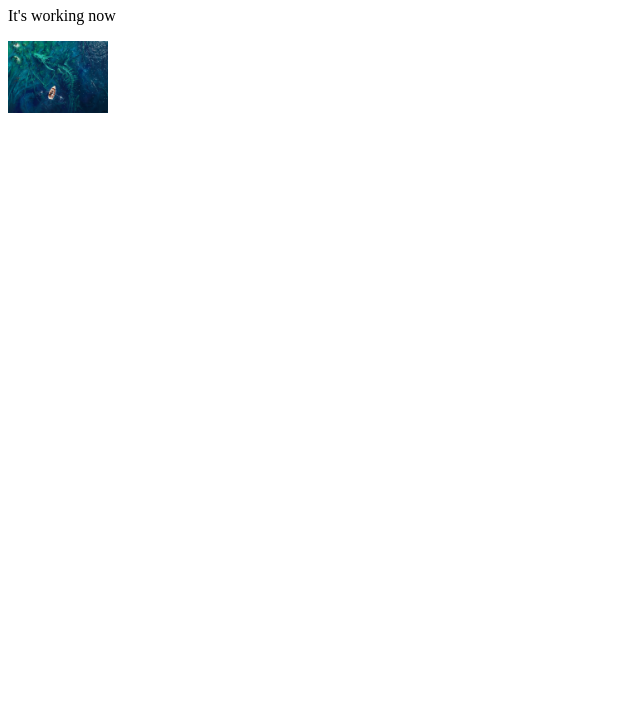
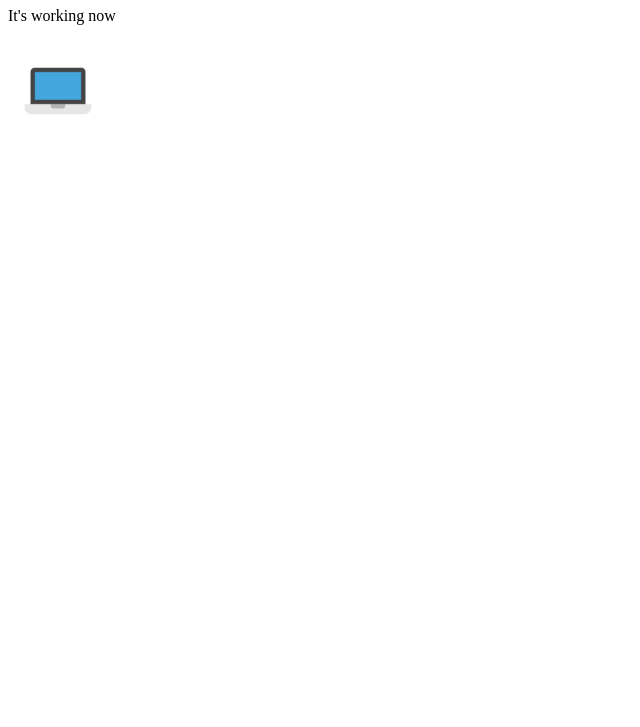
Before and after one commit to Tichelrahk/firstProject, a website: page homepageview.html in a window 1280 px wide. Shown: the part 73-800 px from the top of the page, without its empty margins (0-640 px from the left). Drawn offline with Linux system fonts and the light colour scheme.

Commit message:
Doin more stuff

```diff
--- a/homepageview.html
+++ b/homepageview.html
@@ -8,6 +8,6 @@
 		Welcome to Etienne's Website
 	</h1>
 	<p>It's working now</p>
-	<img src="dragon.jpg" alt="picture description2" width="100">
+	<img src="images/laptop.png" alt="picture not working" width="100">
 </body>
 </html>
```
